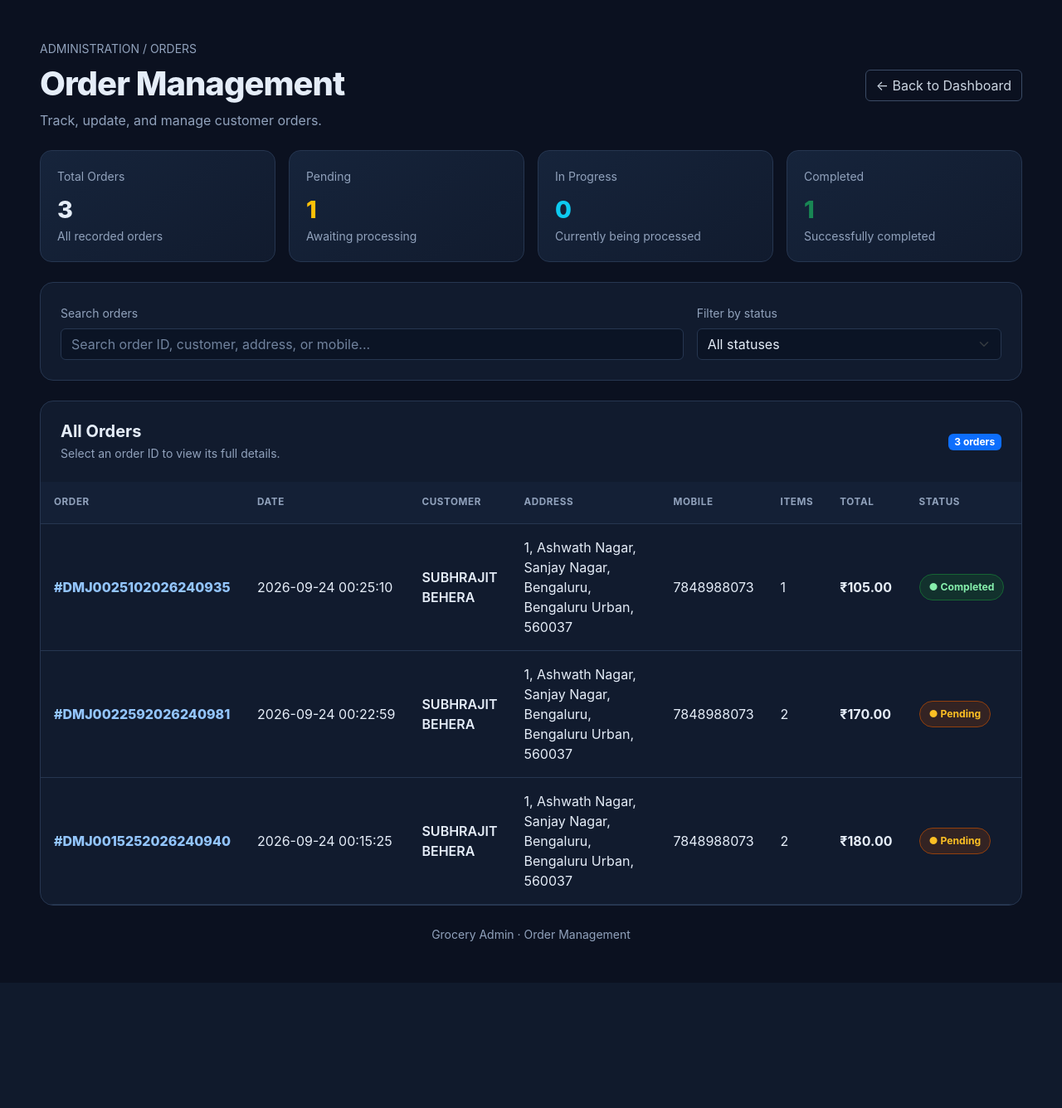
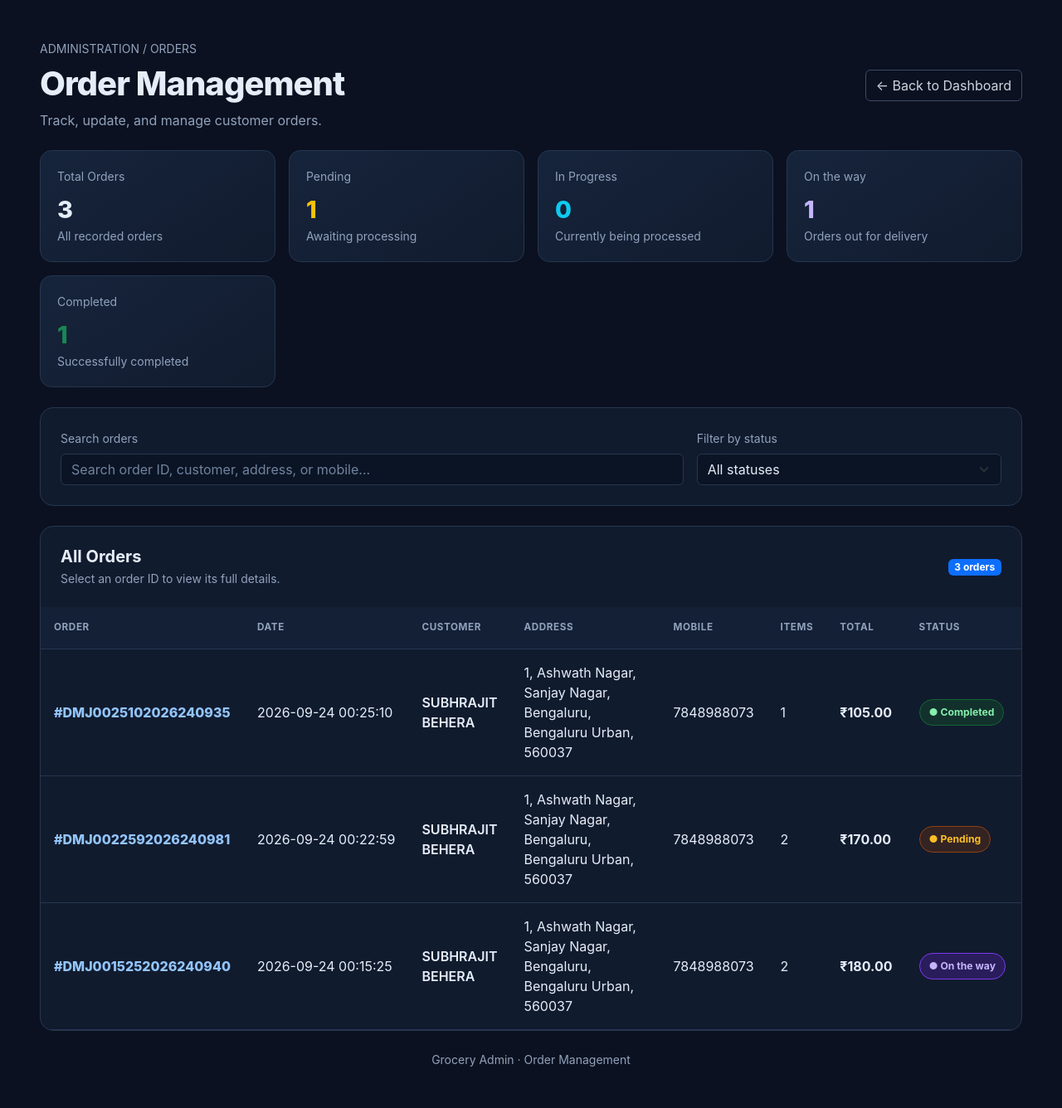
Before and after one commit to subhrajitbehera152/grocery-app, a Flask app: page /admin/orders in a window 1280 px wide. Shown: the part 80-1416 px from the top of the page at 83% size. Before the commit the page ends 1215 px from the top, so only its background shows below. Run offline with Flask 3, Linux system fonts and the light colour scheme; the visitor is signed in with stand-in values (Sample User, id 1); data comes from the database, SQL or seed files in the repository; both versions use the stored data as it was after the commit.

Commit message:
Short, descriptive commit message

```diff
--- a/app.py
+++ b/app.py
@@ -41,6 +41,7 @@
 VALID_ORDER_STATUSES = (
     "Pending",
     "In Progress",
+    "On the way",
     "Completed"
 )
 
@@ -64,10 +65,7 @@
     Generate a unique formatted order number.
 
     Format:
-    DMJ + hour + minute + second + year + day + month
-
-    Example:
-    DMJ14302520262109
+    DMJ + hour + minute + second + year + day + month + sum(HH+MM+SS)
     """
 
     offset = 0
@@ -75,8 +73,16 @@
     while True:
         generated_time = datetime.now() + timedelta(seconds=offset)
 
-        order_number = "DMJ" + generated_time.strftime(
-            "%H%M%S%Y%d%m"
+        hour = generated_time.hour
+        minute = generated_time.minute
+        second = generated_time.second
+
+        time_sum = hour + minute + second
+
+        order_number = (
+            "DMJ"
+            + generated_time.strftime("%H%M%S%Y%d%m")
+            + str(time_sum)
         )
 
         c.execute("""
@@ -705,6 +711,8 @@
         display_status = "Order Placed"
     elif status == "In Progress":
         display_status = "Preparing"
+    elif status == "On the way":
+        display_status = "On the way"
     elif status == "Completed":
         display_status = "Delivered"
     else:
--- a/templates/admin.html
+++ b/templates/admin.html
@@ -382,10 +382,11 @@
                             <label class="form-label text-secondary small fw-bold">CATEGORY</label>
                             <select class="form-select" name="category" required>
                                 <option value="Fresh Vegetables">Fresh Vegetables</option>
+                                <option value="Meats, Fish & Eggs">Meats, Fish & Eggs</option>
                                 <option value="Fresh Fruits">Fresh Fruits</option>
-                                <option value="Dairy, Bread & Eggs">Dairy, Bread & Eggs</option>
                                 <option value="Atta, Rice, Oil & Dals">Atta, Rice, Oil & Dals</option>
-                                <option value="Meats, Fish & Eggs">Meats, Fish & Eggs</option>
+                                <option value="Dairy, Bread & Eggs">Dairy, Bread & Paneer</option>
+                                <option value="Home Food">Home Food</option>
                             </select>
                         </div>
 
--- a/templates/orders.html
+++ b/templates/orders.html
@@ -159,6 +159,12 @@
             border: 1px solid #166534;
         }
 
+        .status-transit {
+            background: #5b21b655;
+            color: #c4b5fd;
+            border: 1px solid #7c3aed;
+        }
+
         .btn-primary {
             background: #2563eb;
             border-color: #2563eb;
@@ -250,13 +256,15 @@
     </div>
 
     <!-- Calculate statistics -->
-    {% set stats = namespace(pending=0, progress=0, completed=0) %}
+    {% set stats = namespace(pending=0, progress=0, on_the_way=0, completed=0) %}
 
     {% for order in orders %}
         {% if order[5] == 'Pending' %}
             {% set stats.pending = stats.pending + 1 %}
         {% elif order[5] == 'In Progress' %}
             {% set stats.progress = stats.progress + 1 %}
+        {% elif order[5] == 'On the way' %}
+            {% set stats.on_the_way = stats.on_the_way + 1 %}
         {% elif order[5] == 'Completed' %}
             {% set stats.completed = stats.completed + 1 %}
         {% endif %}
@@ -285,6 +293,14 @@
                 <div class="muted small mb-2">In Progress</div>
                 <div class="stat-number text-info">{{ stats.progress }}</div>
                 <div class="muted small">Currently being processed</div>
+            </div>
+        </div>
+
+        <div class="col-6 col-xl-3">
+            <div class="stat-card">
+                <div class="muted small mb-2">On the way</div>
+                <div class="stat-number" style="color: #c4b5fd;">{{ stats.on_the_way }}</div>
+                <div class="muted small">Orders out for delivery</div>
             </div>
         </div>
 
@@ -320,6 +336,7 @@
                     <option value="">All statuses</option>
                     <option value="Pending">Pending</option>
                     <option value="In Progress">In Progress</option>
+                    <option value="On the way">On the way</option>
                     <option value="Completed">Completed</option>
                 </select>
             </div>
@@ -403,6 +420,10 @@
                                 <span class="status status-progress">
                                     ● In Progress
                                 </span>
+                            {% elif order[5] == 'On the way' %}
+                                <span class="status status-transit">
+                                    ● On the way
+                                </span>
                             {% else %}
                                 <span class="status status-pending">
                                     ● Pending
@@ -473,6 +494,8 @@
                             <span class="status status-completed">Completed</span>
                         {% elif order[5] == 'In Progress' %}
                             <span class="status status-progress">In Progress</span>
+                        {% elif order[5] == 'On the way' %}
+                            <span class="status status-transit">On the way</span>
                         {% else %}
                             <span class="status status-pending">Pending</span>
                         {% endif %}
--- a/templates/track.html
+++ b/templates/track.html
@@ -698,7 +698,7 @@
 
     {% if 'confirm' in order_status or 'process' in order_status or 'prepar' in order_status %}
         {% set current_step = 1 %}
-    {% elif 'ready' in order_status or 'picked' in order_status or 'transit' in order_status or 'ship' in order_status or 'out for delivery' in order_status %}
+    {% elif 'ready' in order_status or 'picked' in order_status or 'transit' in order_status or 'ship' in order_status or 'out for delivery' in order_status or 'on the way' in order_status %}
         {% set current_step = 2 %}
     {% elif 'deliver' in order_status or 'complete' in order_status %}
         {% set current_step = 3 %}
```
Also changed, not shown: templates/order_details.html (+8 -0 lines), grocery.db.
